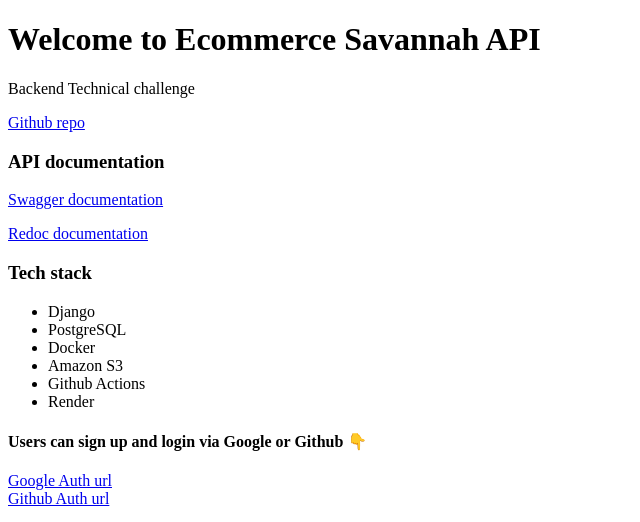
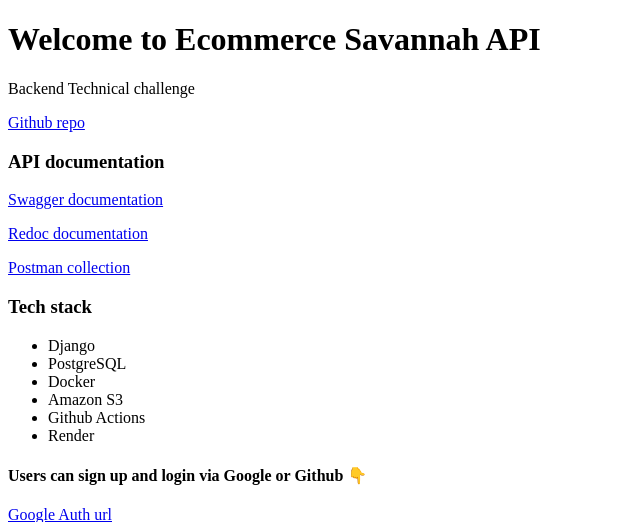
Before and after one commit to raykipkorir/ecommerce_savannah, a Django app: page / in a window 1280 px wide. Shown: the top 522 px of the page, without its empty margins (0-640 px from the left). Run offline with Django 5.2, Linux system fonts and the light colour scheme.

Commit message:
add postman collection

```diff
--- a/templates/index.html
+++ b/templates/index.html
@@ -12,7 +12,7 @@
     <h3>API documentation</h3>
     <p><a href="{% url "swagger-ui" %}">Swagger documentation</a></p>
     <p><a href="{% url "redoc" %}">Redoc documentation</a></p>
-
+    <p><a href="https://www.postman.com/raykipkorir/workspace/public-workspace/request/19883034-99678c5d-b4dd-4fc9-9651-1bb48fc68bb6" target="_blank">Postman collection</a></p>
     <h3>Tech stack</h3>
     <ul>
         <li>Django</li>
```
